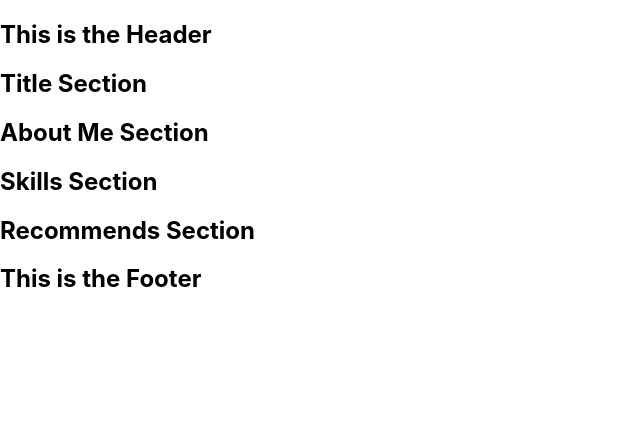
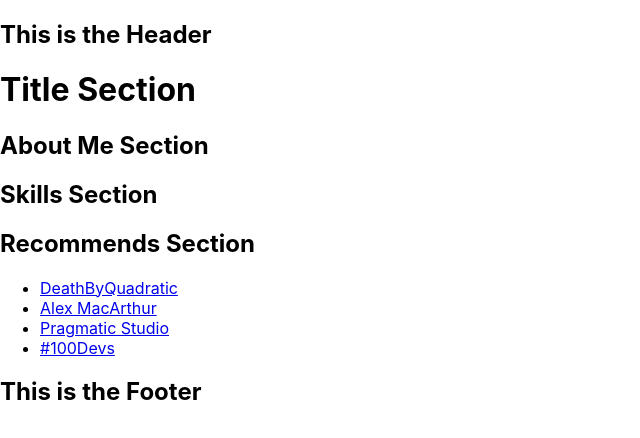
Before and after one commit to JSIK3S/joshsikes, a React (Create React App) app: page / in a window 1280 px wide. Shown: the top 438 px of the page, without its empty margins (0-640 px from the left). Built offline with nearby package versions, Linux system fonts and the light colour scheme.

Commit message:
adds recommends link

```diff
--- /dev/null
+++ b/src/components/RecommendLinks/Leon.tsx
@@ -0,0 +1,7 @@
+const Leon = () => {
+  return (
+    <a href="https://leonnoel.com/100devs/" target="_blank" rel="noreferrer">#100Devs</a>
+  );
+};
+
+export {Leon};
--- /dev/null
+++ b/src/components/RecommendLinks/MacArthur.tsx
@@ -0,0 +1,7 @@
+const MacArthur = () => {
+  return (
+    <a href="https://www.macarthur.me/" target="_blank" rel="noreferrer">Alex MacArthur</a>
+  );
+};
+
+export {MacArthur};
--- /dev/null
+++ b/src/components/RecommendLinks/Pragmatic.tsx
@@ -0,0 +1,7 @@
+const Pragmatic = () => {
+  return (
+   <a href="https://pragmaticstudio.com/" target="_blank" rel="noreferrer">Pragmatic Studio</a>
+  );
+};
+
+export {Pragmatic};
--- /dev/null
+++ b/src/components/RecommendLinks/Quadratic.tsx
@@ -0,0 +1,7 @@
+const Quadratic = () => {
+  return (
+    <a href="https://www.deathbyquadratic.com/" target="_blank" rel="noreferrer">DeathByQuadratic</a>
+  );
+};
+
+export {Quadratic};
--- a/src/components/Recommends.tsx
+++ b/src/components/Recommends.tsx
@@ -1,7 +1,26 @@
+import { Leon } from "./RecommendLinks/Leon";
+import { MacArthur } from "./RecommendLinks/MacArthur";
+import { Pragmatic } from "./RecommendLinks/Pragmatic";
+import { Quadratic } from "./RecommendLinks/Quadratic";
+
 function Recommends (){
   return (
     <div>
       <h2>Recommends Section</h2>
+      <ul>
+        <li>
+          <Quadratic />
+        </li>
+        <li>
+          <MacArthur />
+        </li>
+        <li>
+          <Pragmatic />
+        </li>
+        <li>
+          <Leon />
+        </li>
+      </ul>
     </div>
   );
 };
--- a/src/components/Title.tsx
+++ b/src/components/Title.tsx
@@ -1,7 +1,7 @@
 function Title (){
   return (
     <div>
-      <h2>Title Section</h2>
+      <h1>Title Section</h1>
     </div>
   );
 };
```
